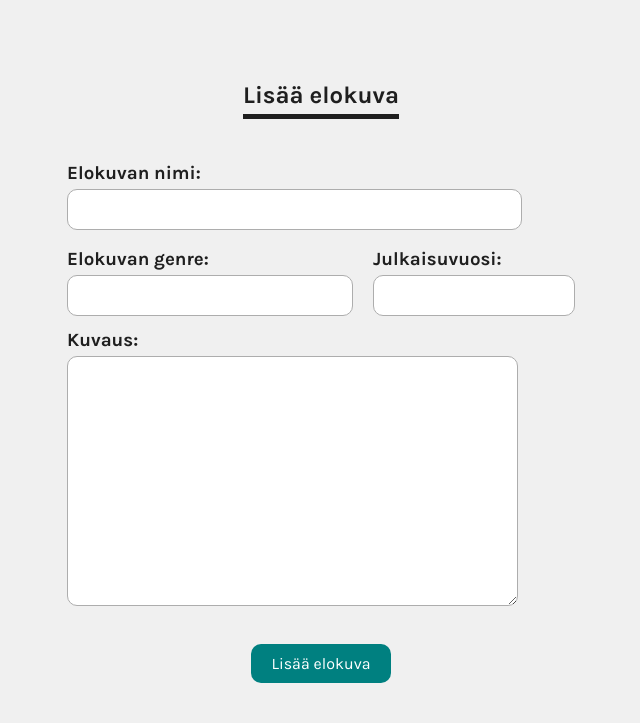
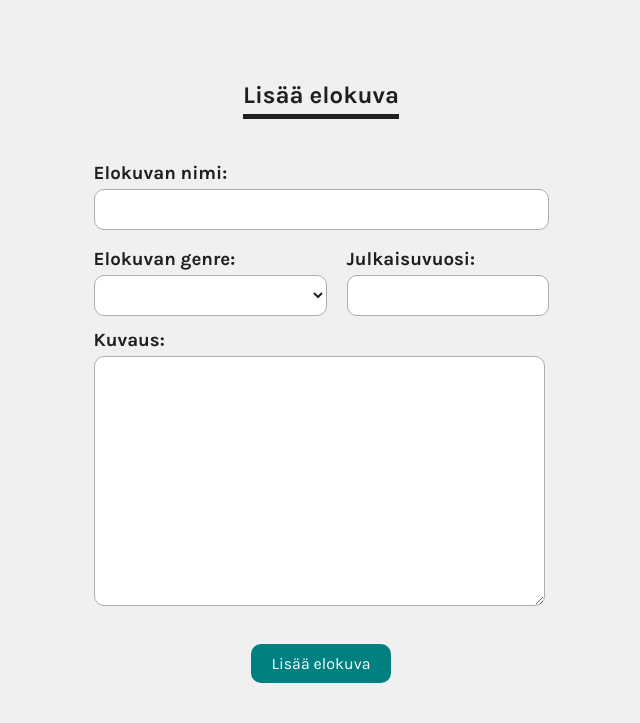
Before and after one commit to johannaspo/elokuvakerho, a Flask app: template templates/add_film.html in a window 1280 px wide. Shown: the part 104-827 px from the top of the page, without its empty margins (319-959 px from the left). Run offline with Flask 2, Linux system fonts and the light colour scheme; the template is opened without the code that fills it: values that come from a table or form of the project are taken from there, others are empty; the visitor is signed in with stand-in values (Sample User, id 1).

Commit message:
genre omaksi taulukseen + sen vaatimat muutokset

```diff
--- a/forms.py
+++ b/forms.py
@@ -1,7 +1,7 @@
 from flask_wtf import FlaskForm
 import member_module
 from db import db
-from wtforms import StringField, PasswordField, IntegerField, TextAreaField, SubmitField, RadioField, HiddenField
+from wtforms import StringField, PasswordField, IntegerField, TextAreaField, SubmitField, RadioField, HiddenField, SelectField
 from wtforms.validators import DataRequired, NumberRange, EqualTo, Email, Length, ValidationError
 
 class LoginForm(FlaskForm):
@@ -11,7 +11,7 @@ class LoginForm(FlaskForm):
 
 class AddFilmForm(FlaskForm):
     name = StringField("name", validators=[DataRequired(message="Nimi vaaditaan")])
-    genre = StringField("genre", validators=[DataRequired(message="Genre vaaditaan")])
+    genre = SelectField("genre", choices=[])
     release_year = IntegerField("release_year", validators=[DataRequired(message="Julkaisuvuosi vaaditaan numerona"),
         NumberRange(min=0, message="Vuosiluvuon on oltava positiivinen")])
     description = TextAreaField("description", validators=[DataRequired(message="Kuvaus vaaditaan")])
--- a/static/css/style.css
+++ b/static/css/style.css
@@ -215,6 +215,16 @@ form {
     color: rgb(31, 31, 31);
 }
 
+.genre {
+    background-color: white;
+    padding: 9px;
+    border-radius: 10px;
+    border: 1px solid rgb(173, 173, 173);
+    font-family: 'Karla', sans-serif;
+    font-size: 16px;
+    color: rgb(31, 31, 31);
+}
+
 .inline {
     display:flex;
     flex-direction:row;
@@ -225,6 +235,7 @@ form {
     display:flex;
     flex-direction:column;
     margin-right: 20px;
+    width: 61%;
 }
 
 .right {
--- a/templates/add_film.html
+++ b/templates/add_film.html
@@ -18,14 +18,14 @@
             <div class="inline">
                 <div class="left">
                     <h3>Elokuvan genre:</h3>
-                    {{ form.genre(size=30, class="form-field") }}
+                    {{ form.genre(size=1, class="genre")}}
                     {% for error in form.genre.errors %}
                     <p style="color: red;">[{{ error }}]</p>
                     {% endfor %}
                 </div>
                 <div class="right">
                     <h3>Julkaisuvuosi:</h3>
-                    {{ form.release_year(size=14, class="form-field") }}
+                    {{ form.release_year(size=15, class="form-field") }}
                     {% for error in form.release_year.errors %}
                     <p style="color: red;">[{{ error }}]</p>
                     {% endfor %}
```
Also changed, not shown: film_module.py (+20 -7 lines), routes.py (+9 -4 lines), schema.sql (+15 -1 lines).
